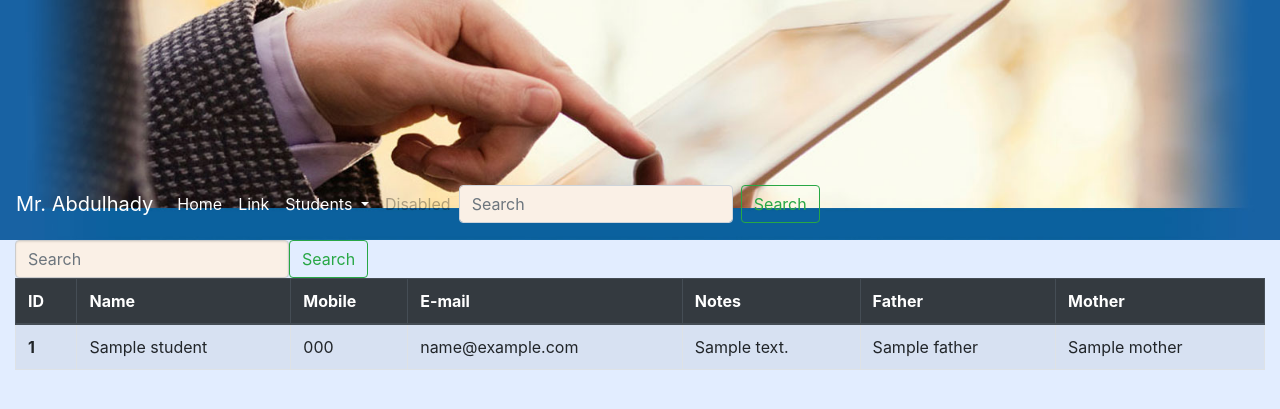
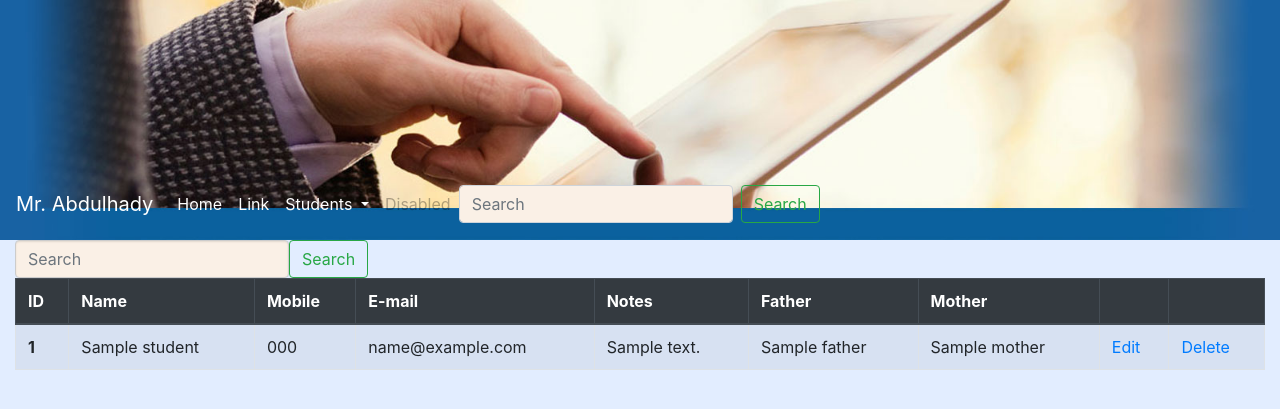
Before and after one commit to loveknight11/Learning-Center, a Flask app: template templates/allstudents.html in a window 1280 px wide. Shown: the top 409 px of the page. Run offline with Flask 2, Linux system fonts and the light colour scheme; the template is opened without the code that fills it: most values are stand-ins (such as "Sample title", 1, 10 or a date in 2020); some libraries are stand-ins or nearby versions.

Commit message:
add edit & delete links to allstudents

```diff
--- a/templates/allstudents.html
+++ b/templates/allstudents.html
@@ -17,6 +17,8 @@
 					<th scope="col">Notes</th>
 					<th scope="col">Father</th>
 					<th scope="col">Mother</th>
+					<th scope="col"></th>
+					<th scope="col"></th>
 				</tr>
 			</thead>
 			<tbody>
@@ -30,6 +32,8 @@
 						<td>{{student.notes}}</td>
 						<td>{{student.father}}</td>
 						<td>{{student.mother}}</td>
+						<td><a href="{{url_for('editStudent', studentId=student.id)}}">Edit</a></td>
+						<td><a href="{{url_for('deleteStudent', studentId=student.id)}}">Delete</a></td>
 					</tr>
 				{% endfor %}
 				{% else %}
@@ -41,6 +45,8 @@
 						<td>{{students.notes}}</td>
 						<td>{{students.father}}</td>
 						<td>{{students.mother}}</td>
+						<td><a href="{{url_for('editStudent', studentId=students.id)}}">Edit</a></td>
+						<td><a href="{{url_for('deleteStudent', studentId=students.id)}}">Delete</a></td>
 					</tr>
 				{% endif %}
 			</tbody>
```
